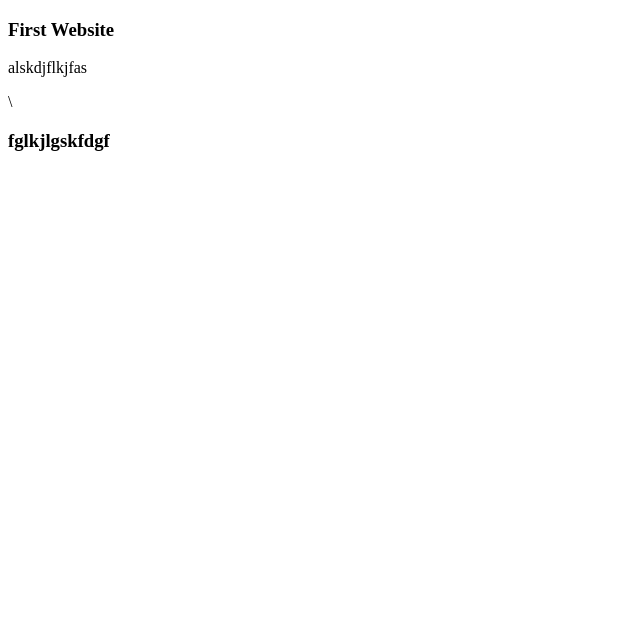
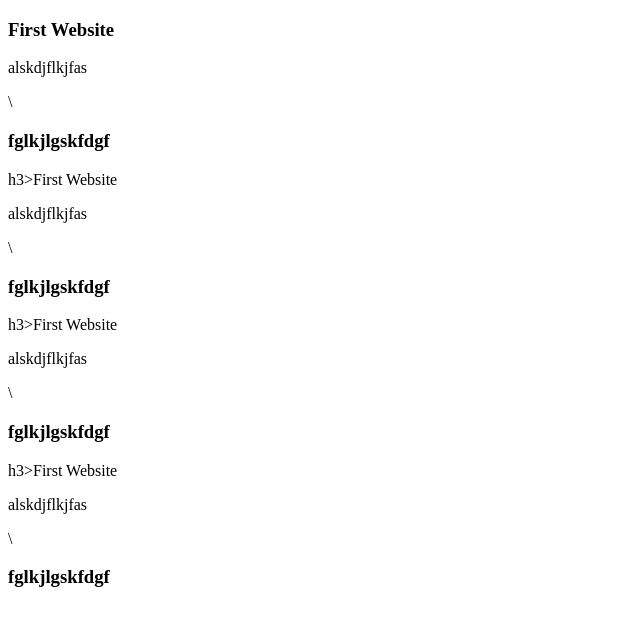
Before and after one commit to Nasrinsulthana/website1, a plain HTML site: page index.html in a window 1280 px wide. Shown: the whole page, without its empty margins (0-640 px from the left). Drawn offline with Linux system fonts and the light colour scheme.

Commit message:
added 10lines in html

```diff
--- a/index.html
+++ b/index.html
@@ -10,6 +10,16 @@
     <h3>First Website</h3>
     <p>alskdjflkjfas</p>\
     <h3>fglkjlgskfdgf</h3>
+    h3>First Website</h3>
+    <p>alskdjflkjfas</p>\
+    <h3>fglkjlgskfdgf</h3>
+    h3>First Website</h3>
+    <p>alskdjflkjfas</p>\
+    <h3>fglkjlgskfdgf</h3>
+    h3>First Website</h3>
+    <p>alskdjflkjfas</p>\
+    <h3>fglkjlgskfdgf</h3>
+
 
 </body>
 </html>
```
